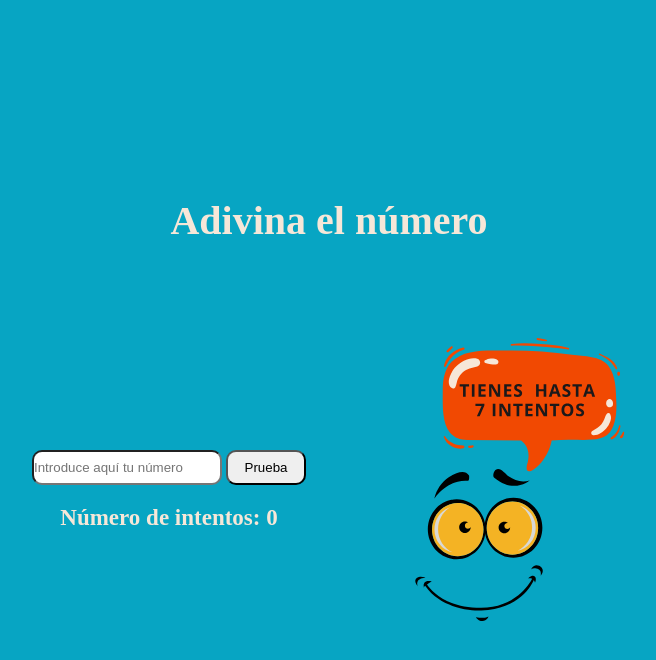
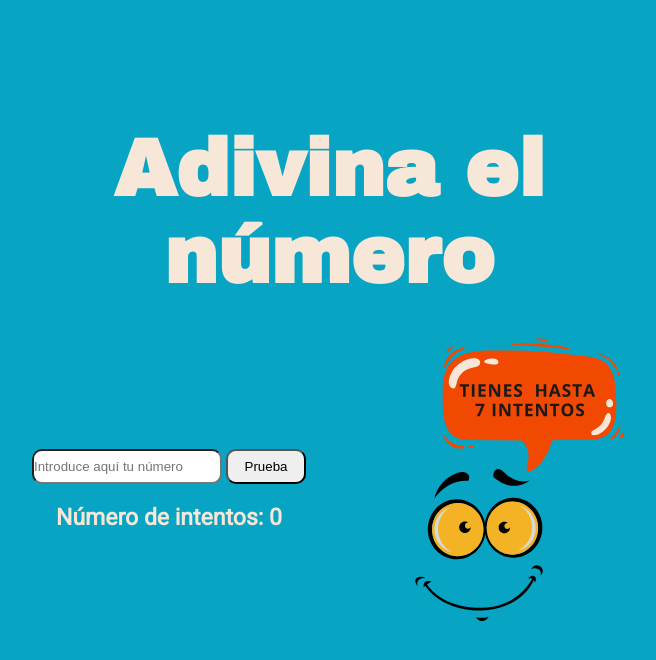
Before and after one commit to dand-code/Guess-the-Number---Game, a plain HTML site: page index.html in a window 1280 px wide. Shown: the whole page, without its empty margins (311-967 px from the left). Drawn offline with Linux system fonts and the light colour scheme.

Commit message:
update font-family

```diff
--- a/index.html
+++ b/index.html
@@ -5,6 +5,8 @@
     <meta charset="UTF-8">
     <meta name="viewport" content="width=device-width, initial-scale=1.0">
     <title>Gues the Number</title>
+    <link rel="preconnect" href="https://fonts.gstatic.com">
+    <link href="https://fonts.googleapis.com/css2?family=Archivo+Black&family=Roboto&display=swap" rel="stylesheet">
     <link rel="stylesheet" href="./style/main.css">
 </head>
 
@@ -15,8 +17,8 @@
     <main class="main">
         <form action="">
             <label>
-            <input type="number" class="input js-input" placeholder="Introduce aquí tu número" min="1" max="100">
-             </label>
+                <input type="number" class="input js-input" placeholder="Introduce aquí tu número" min="1" max="100">
+            </label>
             <button class="btn js-btn">Prueba</button>
         </form>
         <h3 class="game__text-color counter_text">Número de intentos: <span class="js-counter">0</span></h3>
--- a/style/main.css
+++ b/style/main.css
@@ -48,6 +48,14 @@
 .game__text-color{
     color: #f6e7d8;
 }
+.header{
+    font-family: 'Archivo Black', sans-serif;
+    font-size: 27px;
+    align-self: end;
+}
+.counter_text{
+    font-family: 'Roboto', sans-serif;
+}
 
 .input{
     height: 30px;
@@ -82,16 +90,13 @@
     }
     .header{
         grid-area: header;
+        font-size: 40px;
     }
     .main{
         grid-area: main;
     }
     .tips{
         grid-area: tips;
-    }
-
-    .title{
-        font-size: 40px;
     }
     .counter_text{
         font-size: 23px;
```
